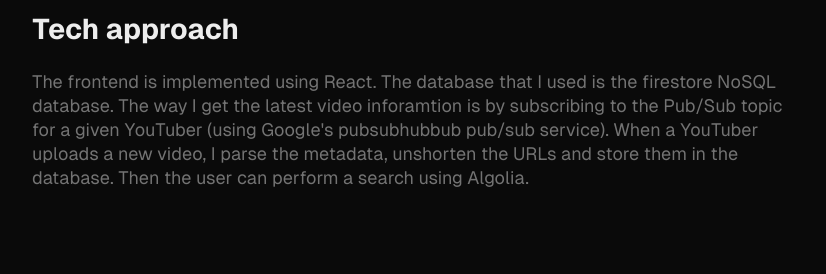
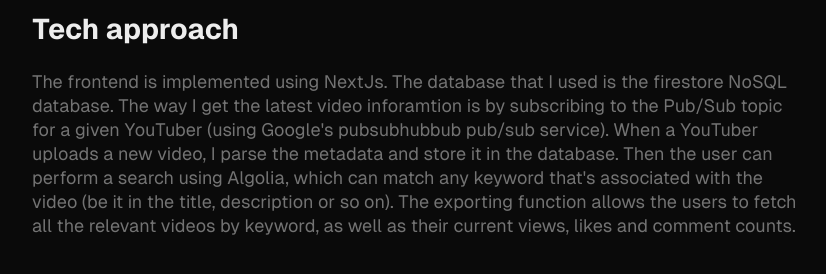
Before and after one commit to fs1g17/theo-selenskiy, a Next.js app: page /sponsor_spotter in a window 1280 px wide. Shown: the part 1184-1458 px from the top of the page, without its empty margins (224-1050 px from the left). Before the commit the page ends 1424 px from the top, so only its background shows below. Built offline with nearby package versions, Linux system fonts and the light colour scheme.

Commit message:
feat: update sponsor-spotter notes

```diff
--- a/src/app/sponsor_spotter/page.tsx
+++ b/src/app/sponsor_spotter/page.tsx
@@ -46,13 +46,16 @@
       <div>
         <h2>Tech approach</h2>
         <p className="text-muted-foreground">
-          The frontend is implemented using React. The database that I used is
+          The frontend is implemented using NextJs. The database that I used is
           the firestore NoSQL database. The way I get the latest video
           inforamtion is by subscribing to the Pub/Sub topic for a given
           YouTuber (using Google's pubsubhubbub pub/sub service). When a
-          YouTuber uploads a new video, I parse the metadata, unshorten the URLs
-          and store them in the database. Then the user can perform a search
-          using Algolia.
+          YouTuber uploads a new video, I parse the metadata and store it in the
+          database. Then the user can perform a search using Algolia, which can
+          match any keyword that's associated with the video (be it in the
+          title, description or so on). The exporting function allows the users
+          to fetch all the relevant videos by keyword, as well as their current
+          views, likes and comment counts.
         </p>
       </div>
     </div>
```
